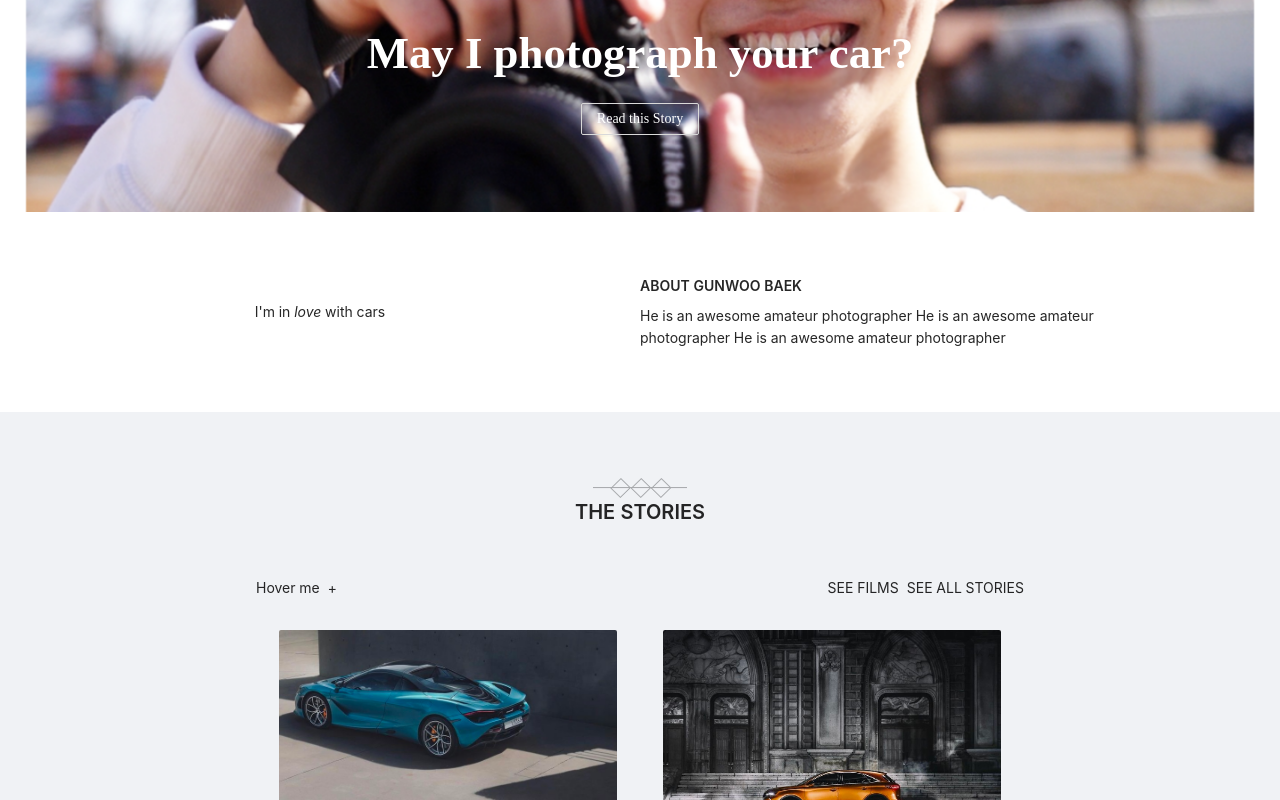
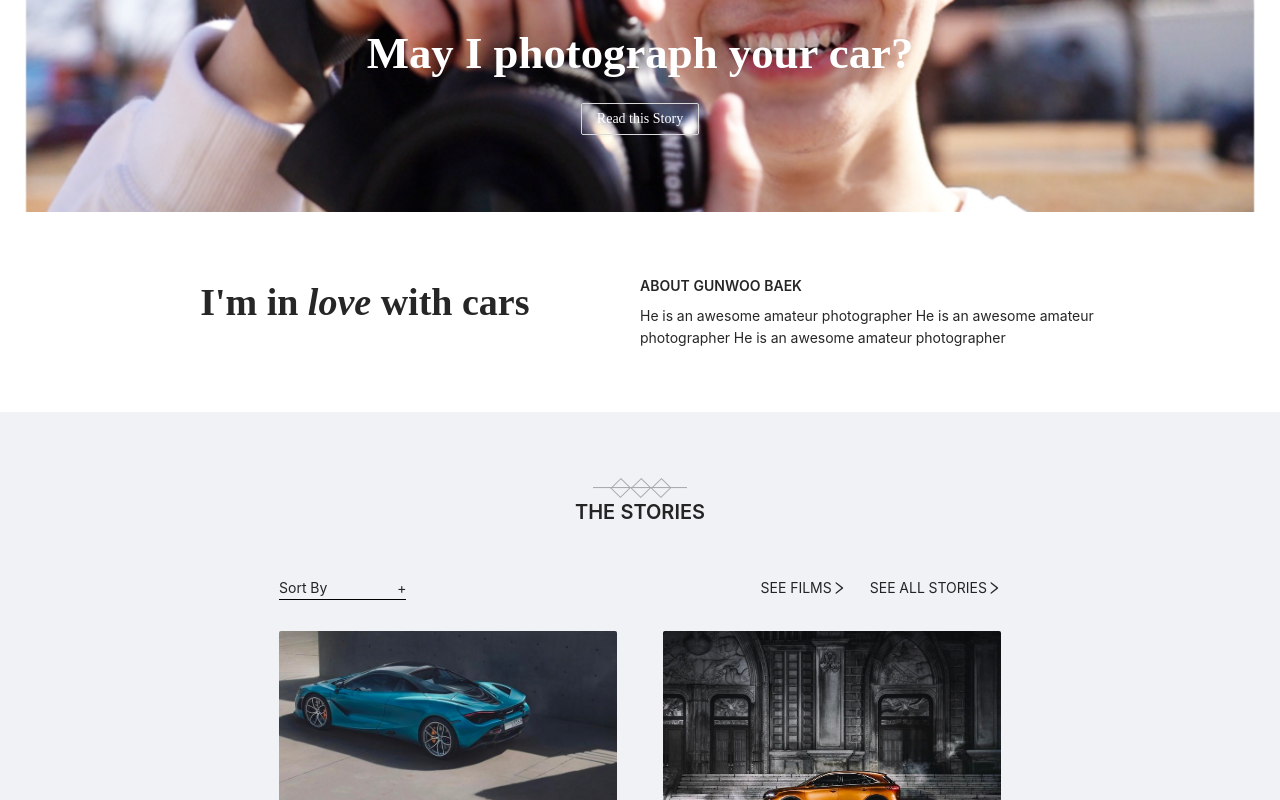
Before and after one commit to Hangyul-Son/Aatreum, a React (Create React App) app: page /bio/1 in a window 1280 px wide. Shown: the part 422-1222 px from the top of the page. Built offline with nearby package versions, Linux system fonts and the light colour scheme.

Commit message:
Styled the portfolio navigation bar

```diff
--- a/package.json
+++ b/package.json
@@ -3,6 +3,7 @@
   "version": "0.1.0",
   "private": true,
   "dependencies": {
+    "@ant-design/icons": "^4.7.0",
     "@reduxjs/toolkit": "^1.7.1",
     "@types/node": "^17.0.8",
     "@types/react": "^17.0.38",
--- a/src/components/bio/bio-cover.tsx
+++ b/src/components/bio/bio-cover.tsx
@@ -18,7 +18,7 @@ function BioCover() {
     <div
       className="bio-cover-container"
       style={{
-        opacity: 1 - scrollTop / 500,
+        opacity: 1 - scrollTop / 770,
       }}
     >
       <Image
--- a/src/components/bio/bio-portfolio.scss
+++ b/src/components/bio/bio-portfolio.scss
@@ -15,11 +15,8 @@
   .pf-row {
     margin: 0 20%;
 
-    .pf-sort {
-      text-align: left;
-    }
-
     .pf-link {
+      padding-right: 3%;
       text-align: right;
     }
 
--- a/src/components/bio/bio-portfolio.tsx
+++ b/src/components/bio/bio-portfolio.tsx
@@ -1,6 +1,8 @@
 import React from "react";
 import { Col, Row, Image, Card, Typography, Space } from "antd";
+import { RightOutlined } from "@ant-design/icons";
 import "./bio-portfolio.scss";
+import "./portfolio-sort-by.scss";
 
 import PortfolioCardMeta from "./portfolio-card-meta";
 import PortfolioSortBy from "./portfolio-sort-by";
@@ -22,9 +24,15 @@ function BioPortfolio() {
       <Row className="pf-row">
         <PortfolioSortBy />
         <Col xs={24} sm={12} className="pf-link">
-          <Space>
-            <Typography.Text>SEE FILMS</Typography.Text>
-            <Typography.Text>SEE ALL STORIES</Typography.Text>
+          <Space size={"large"}>
+            <Typography.Text>
+              SEE FILMS
+              <RightOutlined />
+            </Typography.Text>
+            <Typography.Text>
+              SEE ALL STORIES
+              <RightOutlined />
+            </Typography.Text>
           </Space>
         </Col>
 
--- a/src/components/bio/bio-short-intro.scss
+++ b/src/components/bio/bio-short-intro.scss
@@ -3,9 +3,11 @@
   height: 25vh;
   position: relative;
   background: white;
+  padding: 0 7%;
 
   .short-intro-title {
     text-align: center;
+    font-family: 'Times New Roman';
   }
 
   .short-intro-paragraph-space {
--- a/src/components/bio/bio-short-intro.tsx
+++ b/src/components/bio/bio-short-intro.tsx
@@ -9,9 +9,9 @@ function BioShortIntro() {
   return (
     <Row align="middle" className="short-intro-container">
       <Col xs={24} sm={12} className="short-intro-title">
-        <Text>
+        <Typography.Title level={1}>
           I'm in <em>love</em> with cars
-        </Text>
+        </Typography.Title>
       </Col>
 
       <Col xs={24} sm={12} className="short-intro-paragraph">
--- /dev/null
+++ b/src/components/bio/portfolio-sort-by.scss
@@ -0,0 +1,8 @@
+.pf-sort {
+  padding-left: 3%;
+  text-align: left;
+
+  .bio-sort-dropdown {
+    border-bottom: 1.5px solid black;
+  }
+}
--- a/src/components/bio/portfolio-sort-by.tsx
+++ b/src/components/bio/portfolio-sort-by.tsx
@@ -37,9 +37,10 @@ function PortfolioSortBy() {
             <Menu.Item danger>a danger item</Menu.Item>
           </Menu>
         }
+        className="bio-sort-dropdown"
       >
-        <Space>
-          <Typography.Text>Hover me</Typography.Text>
+        <Space size={70}>
+          <Typography.Text>Sort By</Typography.Text>
           <Typography.Text>+</Typography.Text>
         </Space>
       </Dropdown>
```
Also changed, not shown: 1 other file (tests, documents, lock files or other folders).
